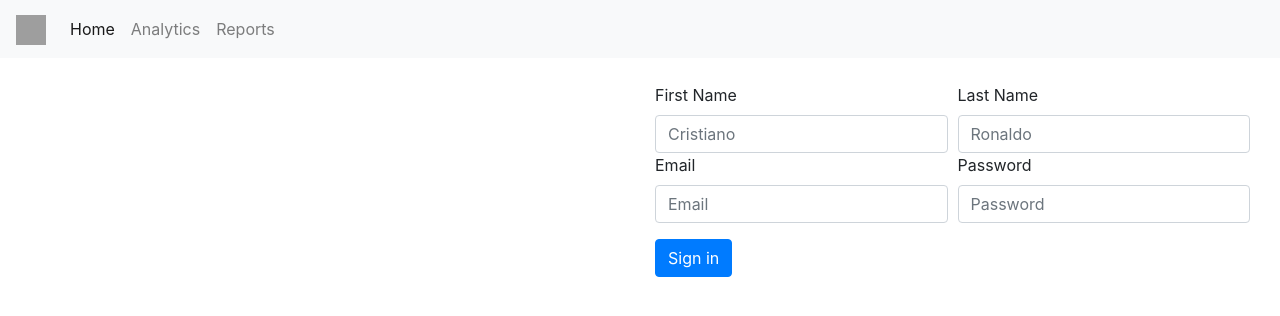
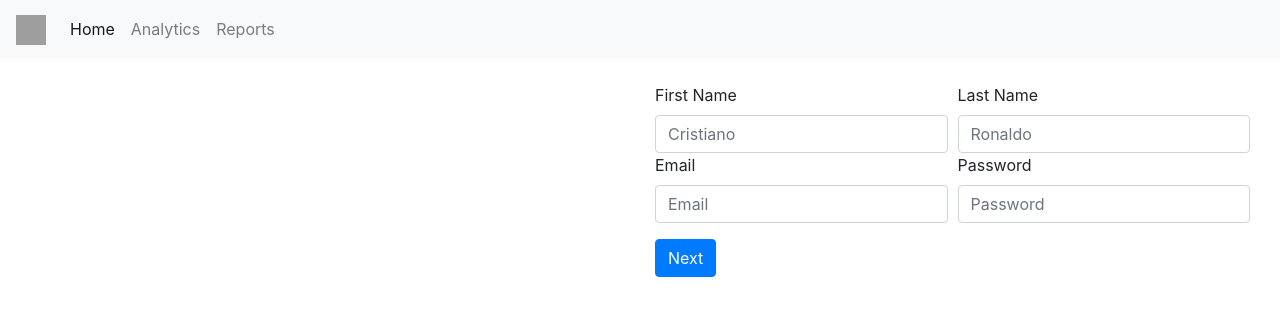
Before and after one commit to Lp063/ubx, a React (Create React App) app: page / in a window 1280 px wide. Shown: the top 316 px of the page. Built offline with nearby package versions, Linux system fonts and the light colour scheme; grey boxes are pictures that could not be loaded.

Commit message:
lp | multistep form

```diff
--- a/src/components/forms/TeamRegistration.js
+++ b/src/components/forms/TeamRegistration.js
@@ -1,61 +1,56 @@
 import React,{ Component } from 'react';
+import TeamManager from './teamRegistrationSteps/TeamManager';
+import TeamPlayers from './teamRegistrationSteps/TeamPlayers';
 
 class TeamRegistration extends Component{
 
     constructor(props){
         super(props);
         this.state={
+            RegistrationStep:1,
             firstName:"",
             lastName:"",
             email:"",
             password:"",
-            teamName:""
+            teamName:"",
+            teamPlayers:[]
         };
 
-        this.handleSubmit = this.handleSubmit.bind(this);
+        this.handleSubmit = this.teamManagerDetails.bind(this);
     }
 
     handleChange =(event)=>{
         this.setState({[event.target.name] : event.target.value});
     }
 
-    handleSubmit =(event)=>{console.log(this.state);
-        this.props.registerUser(this.state);
-        this.setState({
+    teamManagerDetails =(event)=>{
+        //this.props.registerUser(this.state);
+        this.setState({RegistrationStep:2});
+        /* this.setState({
             name:"",
             lastName:"",
             email:"",
             password:"",
-            username:""
-        });
+            username:"",
+            teamPlayers:[]
+        }); */
+    }
+
+    getInitialState=()=>{
+		return {
+			step: 1
+		}
     }
 
     render(){
-        return(
-            <form onSubmit={this.handleSubmit}>
-                <div className="form-row">
-                    <div className="col">
-                        <label htmlFor="inputEmail4">First Name</label>
-                        <input type="text" name="name"  onChange={this.handleChange} className="form-control" placeholder="Cristiano" />
-                    </div>
-                    <div className="col">
-                        <label htmlFor="inputEmail4">Last Name</label>
-                        <input type="text" name="lastName" onChange={this.handleChange} className="form-control" placeholder="Ronaldo" />
-                    </div>
-                </div>
-                <div className="form-row">
-                    <div className="form-group col-md-6">
-                        <label htmlFor="inputEmail4">Email</label>
-                        <input type="email" name="email" onChange={this.handleChange} className="form-control" id="inputEmail4" placeholder="Email" />
-                    </div>
-                    <div className="form-group col-md-6">
-                        <label htmlFor="inputPassword4">Password</label>
-                        <input type="password" name="password" onChange={this.handleChange} className="form-control" id="inputPassword4" placeholder="Password" />
-                    </div>
-                </div>
-                <button type="submit" className="btn btn-primary">Sign in</button>
-            </form>
-        )
+        switch(this.state.RegistrationStep){
+            case 1:
+                return ( <TeamManager teamManagerDetails={this.teamManagerDetails}/> );
+            case 2:
+                return ( <TeamPlayers/> );
+            default:
+                return null;
+        }
     }
 }
 
--- /dev/null
+++ b/src/components/forms/teamRegistrationSteps/TeamManager.js
@@ -0,0 +1,62 @@
+import React,{ Component } from 'react';
+
+class TeamManager extends Component{
+
+    constructor(props){
+        super(props);
+        this.state={
+            firstName:"",
+            lastName:"",
+            email:"",
+            password:"",
+            teamName:""
+        };
+
+        this.handleSubmit = this.handleSubmit.bind(this);
+    }
+
+    handleChange =(event)=>{
+        this.setState({[event.target.name] : event.target.value});
+    }
+
+    handleSubmit =(event)=>{
+        this.props.teamManagerDetails(this.state);
+        /* this.setState({
+            name:"",
+            lastName:"",
+            email:"",
+            password:"",
+            username:""
+        }); */
+    }
+
+    render(){
+        return(
+            <form onSubmit={this.handleSubmit}>
+                <div className="form-row">
+                    <div className="col">
+                        <label htmlFor="inputEmail4">First Name</label>
+                        <input type="text" name="name"  onChange={this.handleChange} className="form-control" placeholder="Cristiano" />
+                    </div>
+                    <div className="col">
+                        <label htmlFor="inputEmail4">Last Name</label>
+                        <input type="text" name="lastName" onChange={this.handleChange} className="form-control" placeholder="Ronaldo" />
+                    </div>
+                </div>
+                <div className="form-row">
+                    <div className="form-group col-md-6">
+                        <label htmlFor="inputEmail4">Email</label>
+                        <input type="email" name="email" onChange={this.handleChange} className="form-control" id="inputEmail4" placeholder="Email" />
+                    </div>
+                    <div className="form-group col-md-6">
+                        <label htmlFor="inputPassword4">Password</label>
+                        <input type="password" name="password" onChange={this.handleChange} className="form-control" id="inputPassword4" placeholder="Password" />
+                    </div>
+                </div>
+                <button type="submit" className="btn btn-primary">Next</button>
+            </form>
+        )
+    }
+}
+
+export default TeamManager
--- /dev/null
+++ b/src/components/forms/teamRegistrationSteps/TeamPlayers.js
@@ -0,0 +1,13 @@
+import React,{ Component } from 'react';
+
+class TeamPlayers extends Component{
+
+
+    render(){
+        return(
+            <div>Rehister players</div>
+        )
+    }
+}
+
+export default TeamPlayers
```
